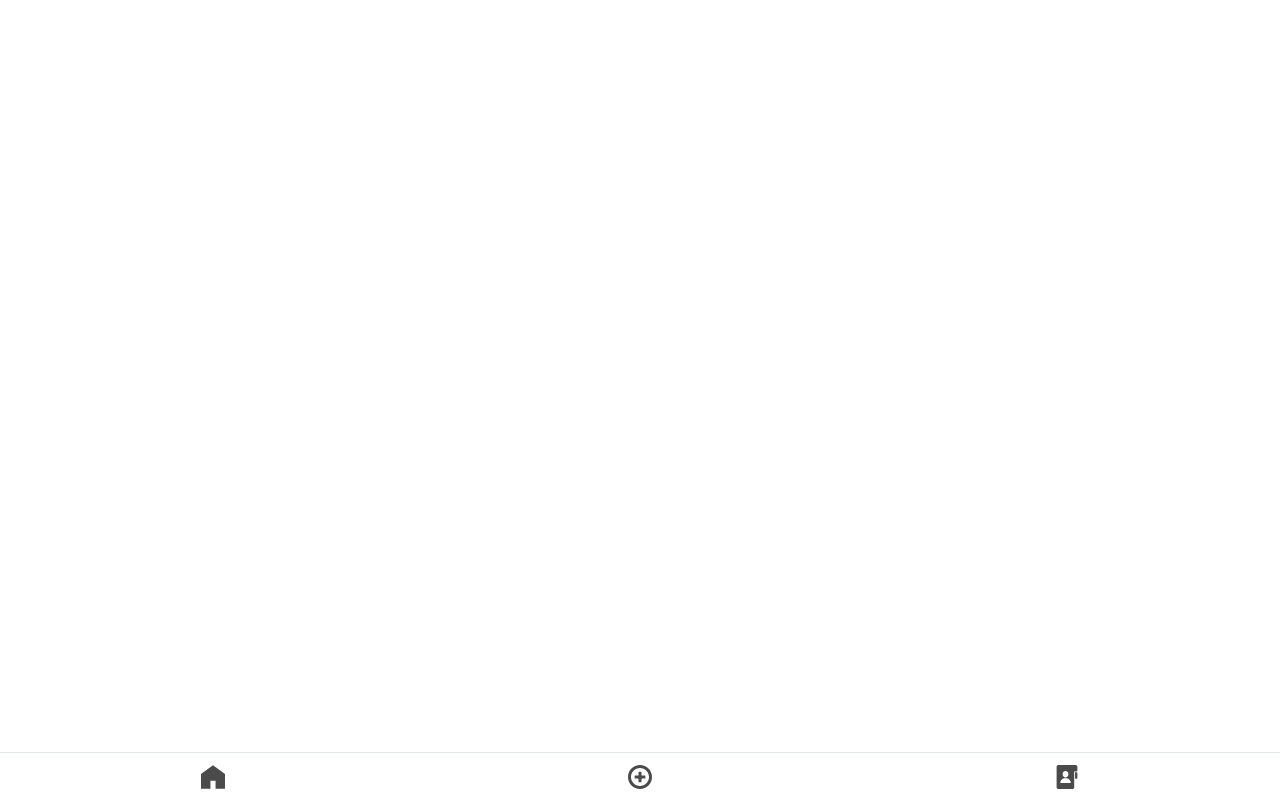
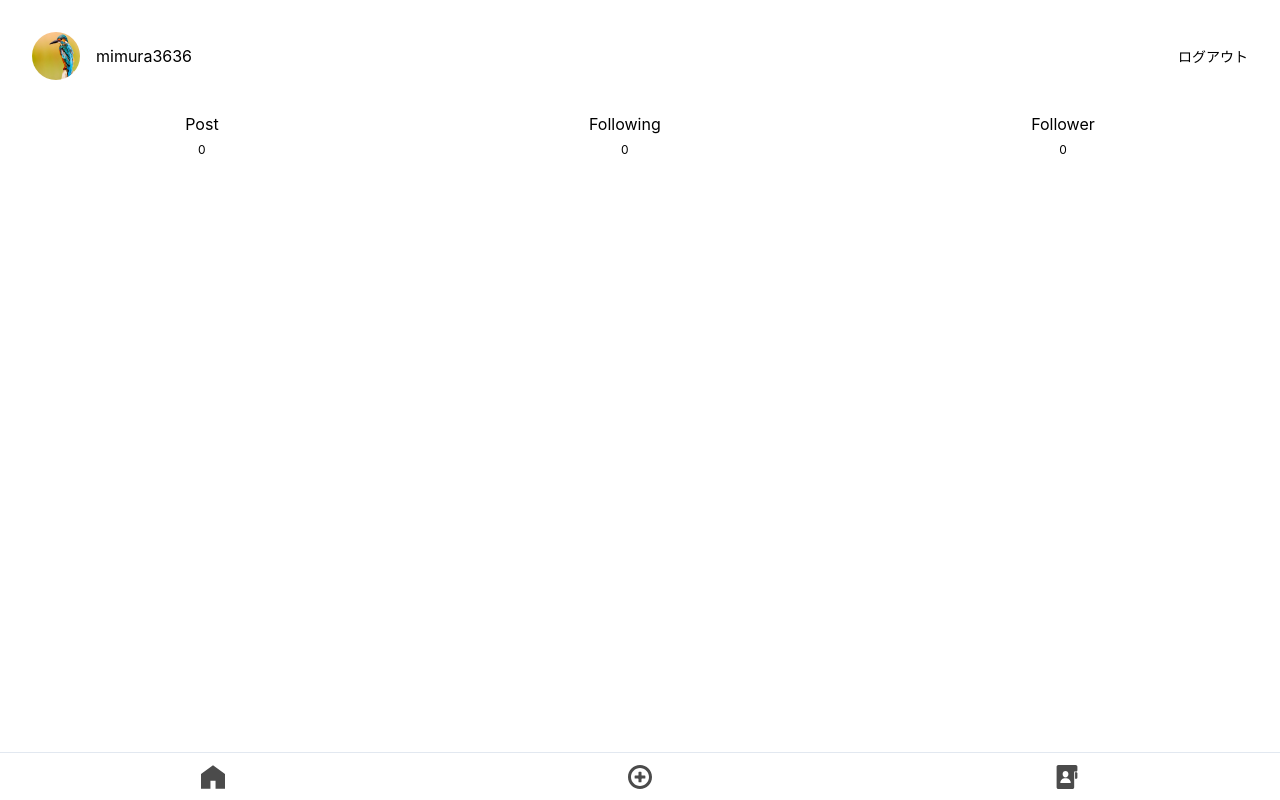
Before and after one commit to musyu36/photo-tree-web, a Nuxt app: page /users/tekitouid in a window 1280 px wide. Before the commit this address had no page. Built offline with nearby package versions, Linux system fonts and the light colour scheme.

Commit message:
プロフィールページ、ユーザ一覧ページの追加

```diff
--- /dev/null
+++ b/components/User.vue
@@ -0,0 +1,15 @@
+<template>
+  <div class="user p-4 flex justify-between">
+    <div class="user-info flex">
+      <div class="avatar mr-4">
+        <a><img src="/images/post1.jpg" class="w-12 h-12 rounded-full" /></a>
+      </div>
+      <div class="displayName vertical-middle">
+        <p>mimura3636</p>
+      </div>
+    </div>
+    <div class="follow-btn vertical-middle">
+      <button>Follow</button>
+    </div>
+  </div>
+</template>
--- /dev/null
+++ b/pages/users/_id.vue
@@ -0,0 +1,32 @@
+<template>
+ <div class="mb-32">
+   <div class="user flex justify-between px-8 my-8">
+     <div class="flex">
+       <div class="user-avatar mr-4">
+         <img src="/images/post1.jpg" class="w-12 h-12 rounded-full">
+       </div>
+       <div class="user-name vertical-middle">
+         <p>mimura3636</p>
+       </div>
+     </div>
+     <button class="text-sm">ログアウト</button>
+   </div>
+   <div class="tab flex justify-around">
+     <div class="post-count text-center">
+       Post
+        </br>
+       <span class="text-xs">0</span>
+     </div>
+     <div class="text-center">
+       Following
+       </br>
+       <span class="text-xs">0</span>
+     </div>
+     <div class="text-center">
+       Follower
+       </br>
+       <span class="text-xs">0</span>
+     </div>
+   </div>
+ </div>
+</template>
--- /dev/null
+++ b/pages/users/index.vue
@@ -0,0 +1,15 @@
+<template>
+  <div class="users">
+    <user />
+    <user />
+  </div>
+</template>
+
+<script>
+import User from "~/components/User.vue";
+export default {
+  components: {
+    User,
+  },
+};
+</script>
```
